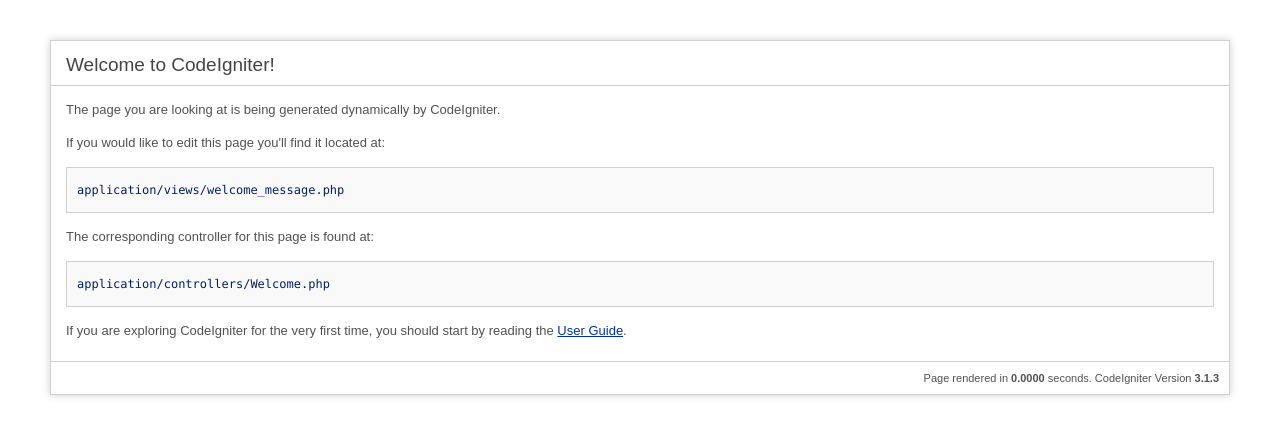
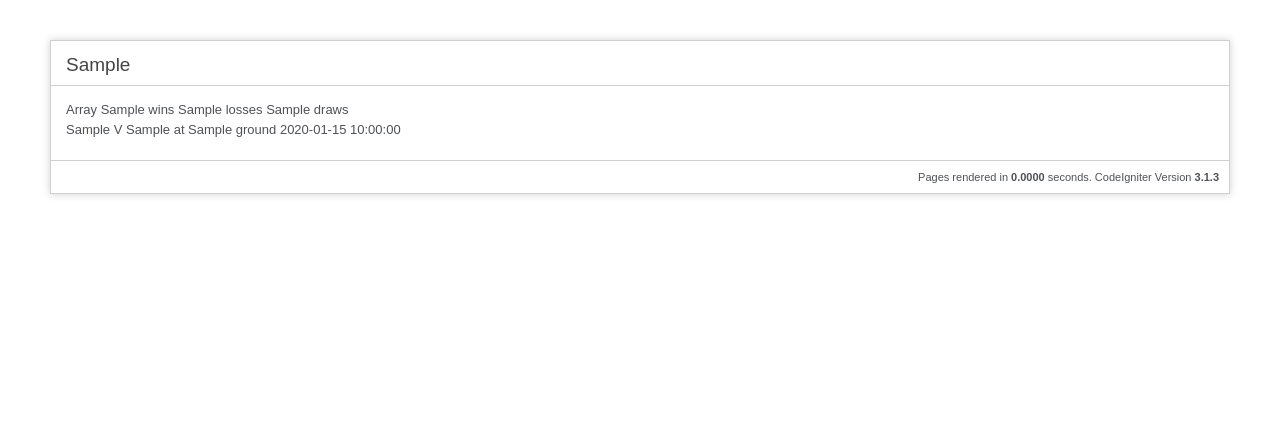
Before and after one commit to DanLeeHill/SportsTipping, a CodeIgniter app: the page made by application/views/welcome_message.php in a window 1280 px wide. Shown: the top 437 px of the page. Run offline with CodeIgniter, Linux system fonts and the light colour scheme; tables that the repository leaves empty or names only in its code hold one stand-in row (values such as "Sample post"); the template is opened without the code that fills it: most values are stand-ins (such as "Sample title", 1, 10 or a date in 2020).

Commit message:
Testing to bring data over from MYSQL to display fixture and teams

```diff
--- a/application/config/autoload.php
+++ b/application/config/autoload.php
@@ -58,7 +58,7 @@ $autoload['packages'] = array();
 |
 |	$autoload['libraries'] = array('user_agent' => 'ua');
 */
-$autoload['libraries'] = array();
+$autoload['libraries'] = array('database');
 
 /*
 | -------------------------------------------------------------------
--- a/application/config/database.php
+++ b/application/config/database.php
@@ -76,9 +76,9 @@ $query_builder = TRUE;
 $db['default'] = array(
 	'dsn'	=> '',
 	'hostname' => 'localhost',
-	'username' => '',
+	'username' => 'root',
 	'password' => '',
-	'database' => '',
+	'database' => '2017 AFL TIPPING',
 	'dbdriver' => 'mysqli',
 	'dbprefix' => '',
 	'pconnect' => FALSE,
--- a/application/views/welcome_message.php
+++ b/application/views/welcome_message.php
@@ -4,7 +4,7 @@ defined('BASEPATH') OR exit('No direct script access allowed');
 <html lang="en">
 <head>
 	<meta charset="utf-8">
-	<title>Welcome to CodeIgniter</title>
+	<title><?php echo $title ?></title>
 
 	<style type="text/css">
 
@@ -68,21 +68,22 @@ defined('BASEPATH') OR exit('No direct script access allowed');
 <body>
 
 <div id="container">
-	<h1>Welcome to CodeIgniter!</h1>
+	<h1><?php echo $page_header ?></h1>
 
 	<div id="body">
-		<p>The page you are looking at is being generated dynamically by CodeIgniter.</p>
+		<?php
+			foreach ($Team as $object) {
+				echo $object->Team.' '.$object->Wins.' '.$object->Losses.' '.$object->Draws . '<br />	';
+			}
+			foreach ($Fixture as $object) {
 
-		<p>If you would like to edit this page you'll find it located at:</p>
-		<code>application/views/welcome_message.php</code>
+				echo $object->Home_Team.' V '.$object->Away_Team.' at '.$object->Ground.' '.$object->Time_EST . '<br />	';
+			}
 
-		<p>The corresponding controller for this page is found at:</p>
-		<code>application/controllers/Welcome.php</code>
-
-		<p>If you are exploring CodeIgniter for the very first time, you should start by reading the <a href="user_guide/">User Guide</a>.</p>
+			 ?>
 	</div>
 
-	<p class="footer">Page rendered in <strong>{elapsed_time}</strong> seconds. <?php echo  (ENVIRONMENT === 'development') ?  'CodeIgniter Version <strong>' . CI_VERSION . '</strong>' : '' ?></p>
+	<p class="footer">Pages rendered in <strong>{elapsed_time}</strong> seconds. <?php echo  (ENVIRONMENT === 'development') ?  'CodeIgniter Version <strong>' . CI_VERSION . '</strong>' : '' ?></p>
 </div>
 
 </body>
```
Also changed, not shown: application/controllers/Welcome.php (+14 -1 lines), application/models/model_fixture.php (added, +35 -0 lines), application/controllers/tips.php (added), 2 other files.
